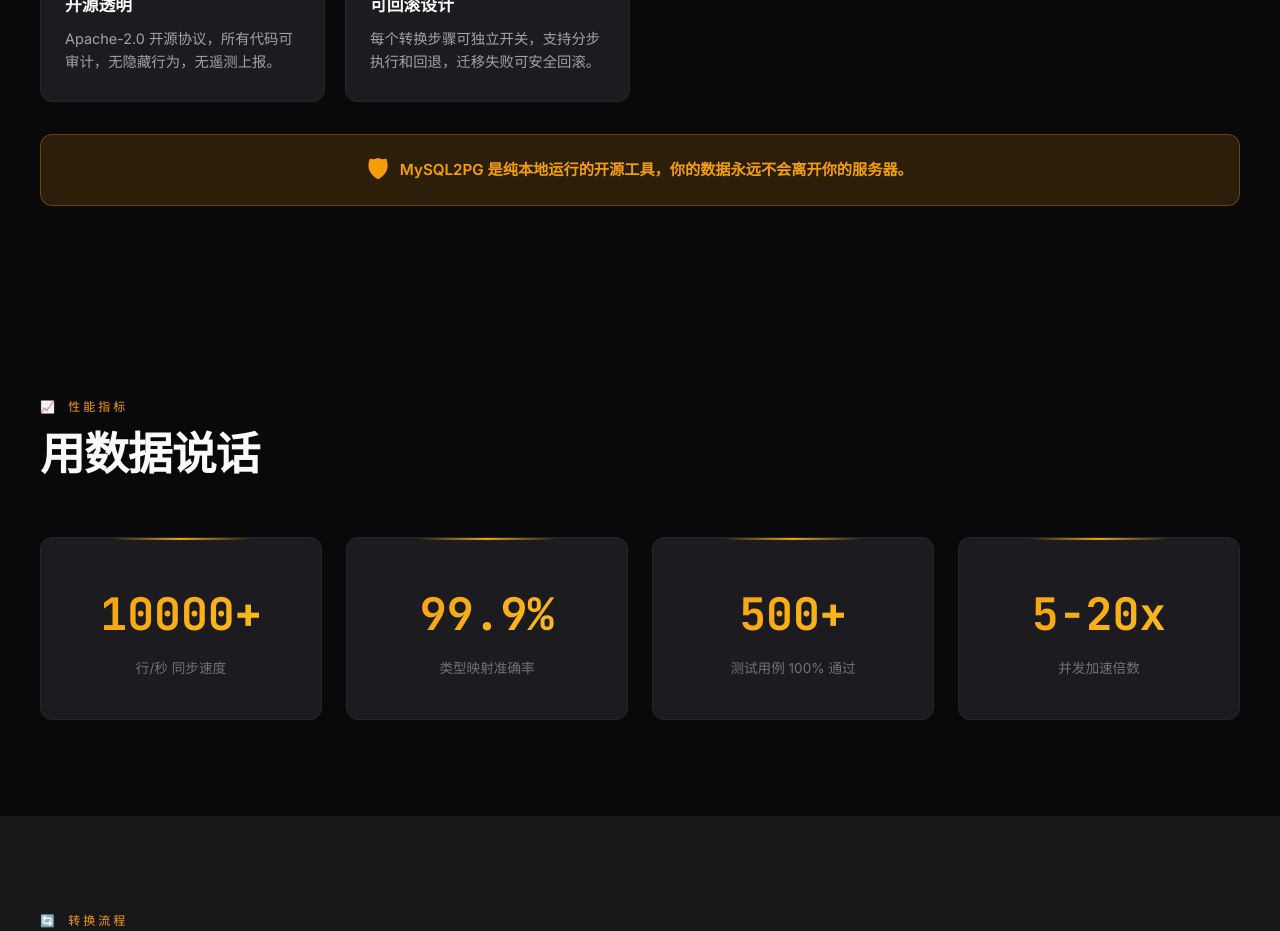
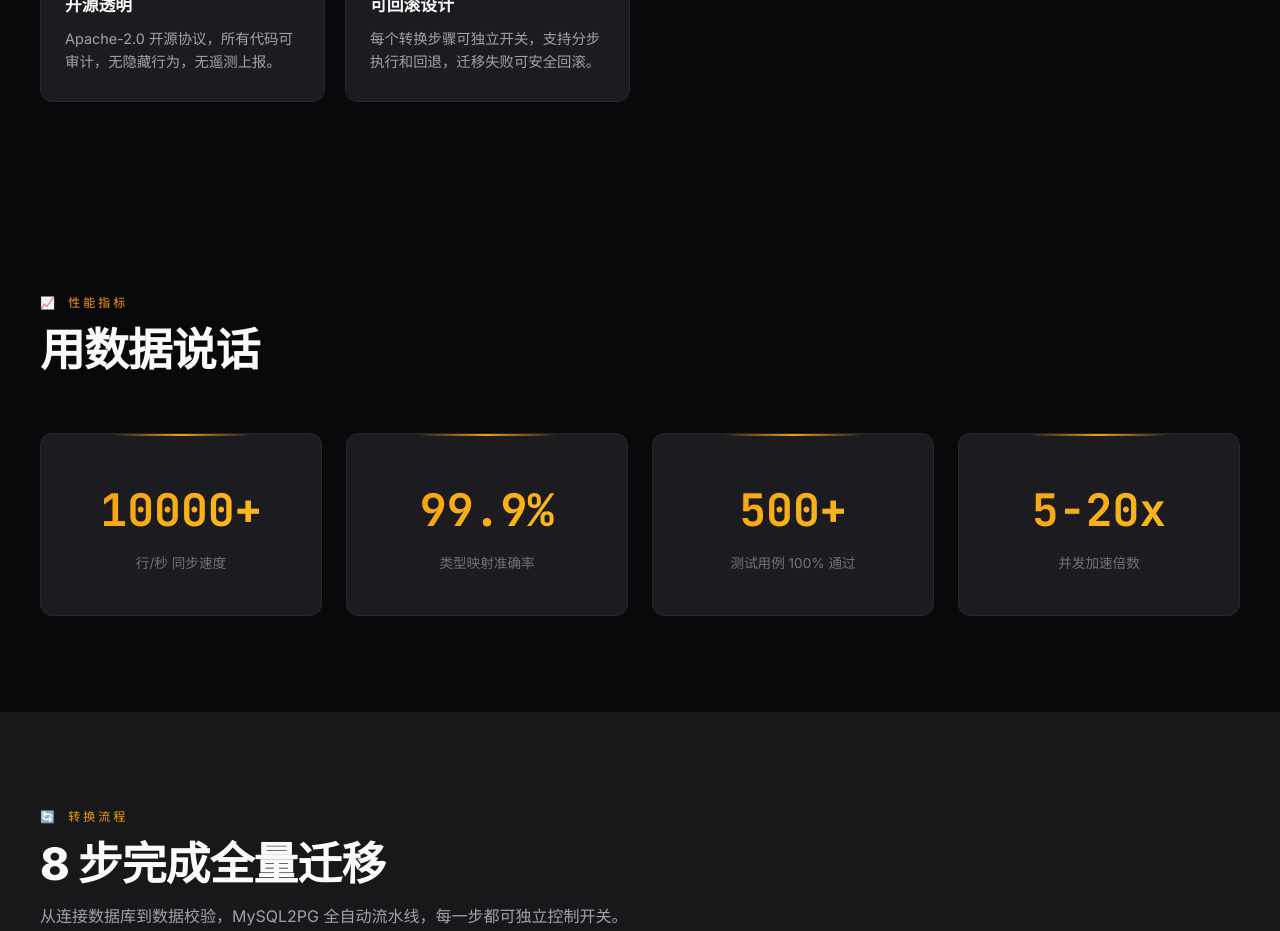
Before and after one commit to xfg0218/MySQL2PGWeb, a Vue app in the folder frontend/: page / in a window 1280 px wide. Shown: the part 7640-8571 px from the top of the page. Built offline with nearby package versions, Linux system fonts and the light colour scheme.

Commit message:
update Security file

```diff
--- a/frontend/src/components/Security.vue
+++ b/frontend/src/components/Security.vue
@@ -15,10 +15,6 @@
           <p class="sec-desc">{{ item.desc }}</p>
         </div>
       </div>
-      <div class="sec-summary reveal">
-        <span class="sec-summary-icon">🛡</span>
-        <span>{{ t.security.summary }}</span>
-      </div>
     </div>
   </section>
 </template>
```
